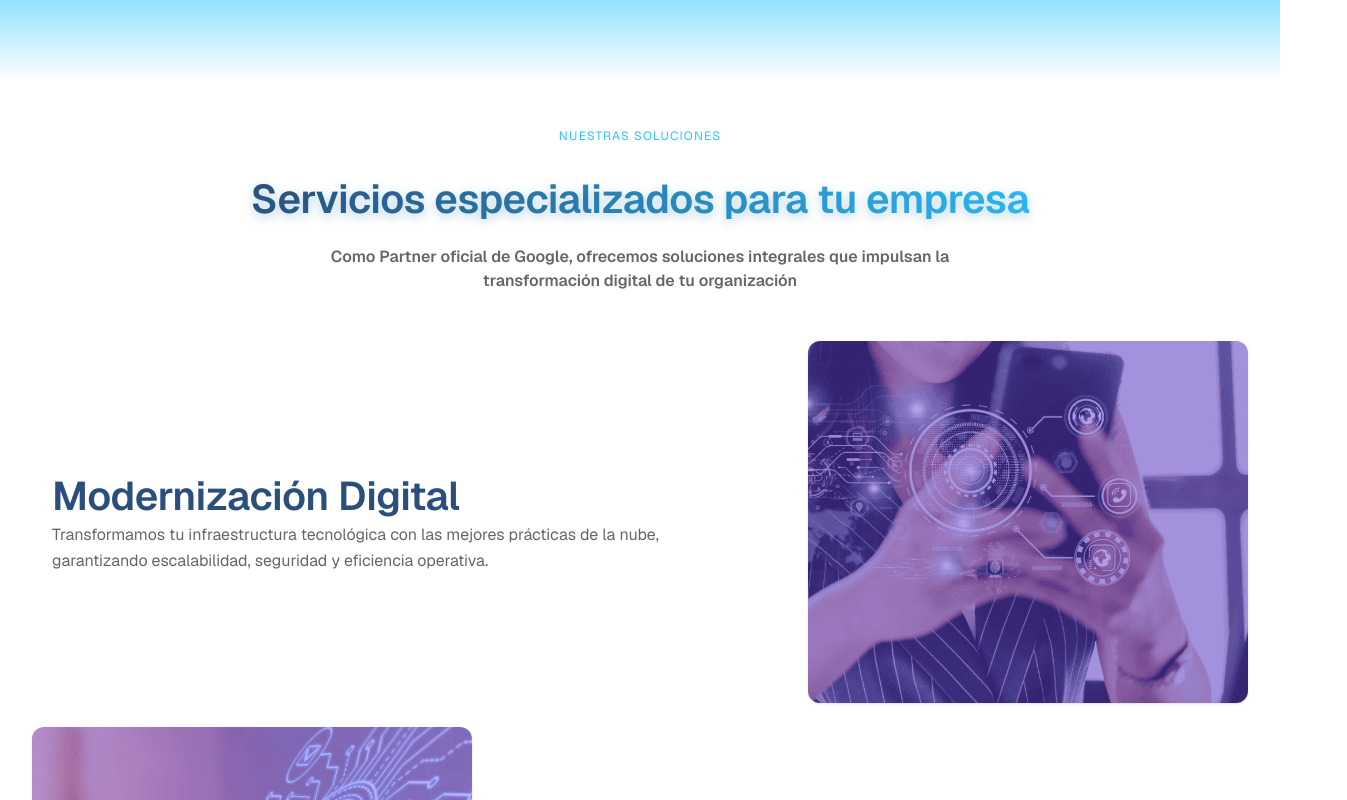
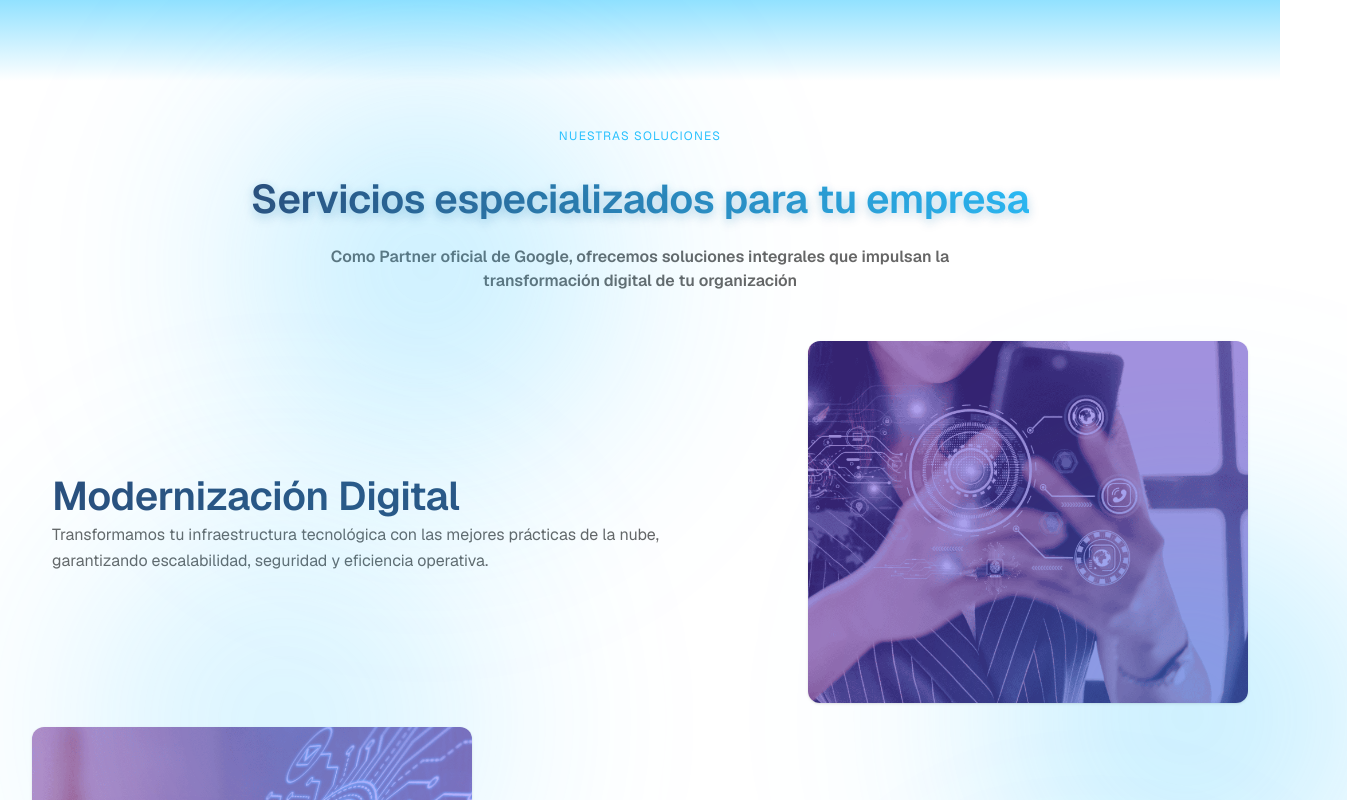
Before and after one commit to miguelfb19/tiburones-gtec-mockup, a Next.js app: page / in a window 1280 px wide. Shown: the part 1240-2040 px from the top of the page, 1347 px wide, since content can reach past the window. Built offline with nearby package versions, Linux system fonts and the light colour scheme.

Commit message:
add FloatingClouds animation component and replace Stars in Services section for enhanced visual effects

```diff
--- a/src/app/globals.css
+++ b/src/app/globals.css
@@ -79,3 +79,19 @@ html {
 .animate-bubble {
   animation: bubble 0.9s ease-out forwards;
 }
+
+@keyframes linearFade {
+  0% {
+    opacity: 0;
+  }
+  50% {
+    opacity: 0.45;
+  }
+  100% {
+    opacity: 0;
+  }
+}
+
+.animate-linearFade {
+  animation: linearFade 4s linear infinite;
+}
--- a/src/components/animations/BubbleAnimation.tsx
+++ /dev/null
@@ -1,54 +0,0 @@
-import { JSX, useEffect, useState } from "react";
-
-// Tipado de una burbuja
-interface BubblePoint {
-  id: number;
-  x: number;
-  y: number;
-}
-
-// Demo component: animated bubbles following the cursor (TypeScript)
-export const BubbleAnimation = (): JSX.Element => {
-  const [points, setPoints] = useState<BubblePoint[]>([]);
-
-  useEffect(() => {
-    const handleMove = (e: MouseEvent): void => {
-      setPoints((prev) => {
-        const next: BubblePoint[] = [
-          ...prev,
-          { x: e.clientX, y: e.clientY, id: Math.random() },
-        ];
-
-        // Limitamos el número de burbujas por performance
-        return next.slice(-25);
-      });
-    };
-
-    window.addEventListener("mousemove", handleMove);
-    return () => window.removeEventListener("mousemove", handleMove);
-  }, []);
-
-  return (
-    <>
-
-      {points.map((p, index) => (
-        <span
-          key={p.id}
-          className="fixed pointer-events-none rounded-full animate-bubble"
-          style={{
-            left: p.x,
-            top: p.y,
-            width: 20 + index * 0.6,
-            height: 20 + index * 0.6,
-            background:
-              "radial-gradient(circle at 30% 30%, rgba(255,255,255,0.95) 0%, rgba(255,255,255,0.6) 12%, rgba(43,194,254,0.55) 35%, rgba(43,194,254,0.35) 55%, rgba(43,194,254,0.15) 70%, rgba(43,194,254,0.05) 100%)",
-            boxShadow:
-              "inset -4px -6px 10px rgba(0,0,0,0.25), inset 4px 4px 8px rgba(255,255,255,0.6), 0 8px 20px rgba(43,194,254,0.35)",
-            transform: "translate(-50%, -50%)",
-            animationDelay: `${index * 0.02}s`,
-          }}
-        />
-      ))}
-    </>
-  );
-}
--- /dev/null
+++ b/src/components/animations/FloatingClouds.tsx
@@ -0,0 +1,54 @@
+"use client";
+
+import { useEffect, useState } from "react";
+
+type Shadow = {
+  id: number;
+  x: number;
+  y: number;
+  size: number;
+  duration: number;
+  delay: number;
+};
+
+const COLOR = "#2bc2fe";
+
+export default function FloatingShadowsPreview() {
+  const [shadows, setShadows] = useState<Shadow[]>([]);
+
+  useEffect(() => {
+    const createShadow = (): Shadow => ({
+      id: Math.random(),
+      x: Math.random() * 100,
+      y: Math.random() * 100,
+      size: 140 + Math.random() * 180,
+      duration: 3.5 + Math.random() * 1.5,
+      delay: Math.random() * 2,
+    });
+
+    // eslint-disable-next-line
+    setShadows(Array.from({ length: 8 }, createShadow));
+  }, []);
+
+  return (
+    <>
+      {shadows.map((shadow) => (
+        <div
+          key={shadow.id}
+          className="absolute rounded-full"
+          style={{
+            left: `${shadow.x}%`,
+            top: `${shadow.y}%`,
+            width: shadow.size,
+            height: shadow.size,
+            background: COLOR,
+            filter: `blur(100px) drop-shadow(0 0 120px ${COLOR})`,
+            animation: `linearFade ${shadow.duration}s linear infinite`,
+            animationDelay: `${shadow.delay}s`,
+            willChange: "opacity",
+          }}
+        />
+      ))}
+    </>
+  );
+}
--- a/src/components/sections/Services.tsx
+++ b/src/components/sections/Services.tsx
@@ -6,6 +6,7 @@ import { ServiceCard } from "@/components/ui/ServiceCard";
 import { FadeIn } from "@/components/animations/FadeIn";
 import { services } from "@/contants/solutions";
 import { Stars } from '../animations/Stars';
+import FloatingClouds from "../animations/FloatingClouds";
 
 export function Services() {
   const theme = useTheme();
@@ -13,7 +14,7 @@ export function Services() {
 
   return (
     <section className={`py-10 ${isDark ? "" : "bg-white"} relative`}>
-      {isDark && <Stars />}
+      {isDark ? <Stars /> : <FloatingClouds />}
       <div className="max-w-7xl mx-auto px-4 sm:px-6 lg:px-8">
         <FadeIn
           direction="up"
```
